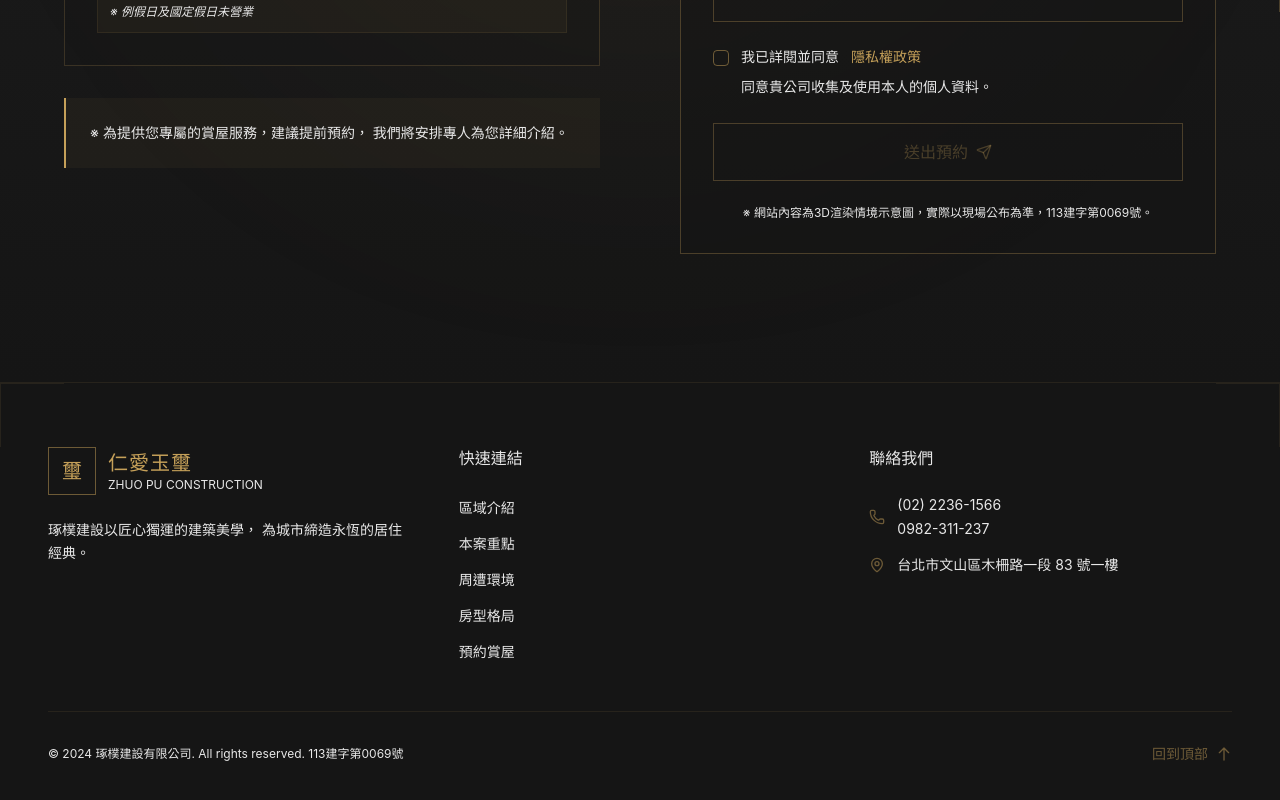
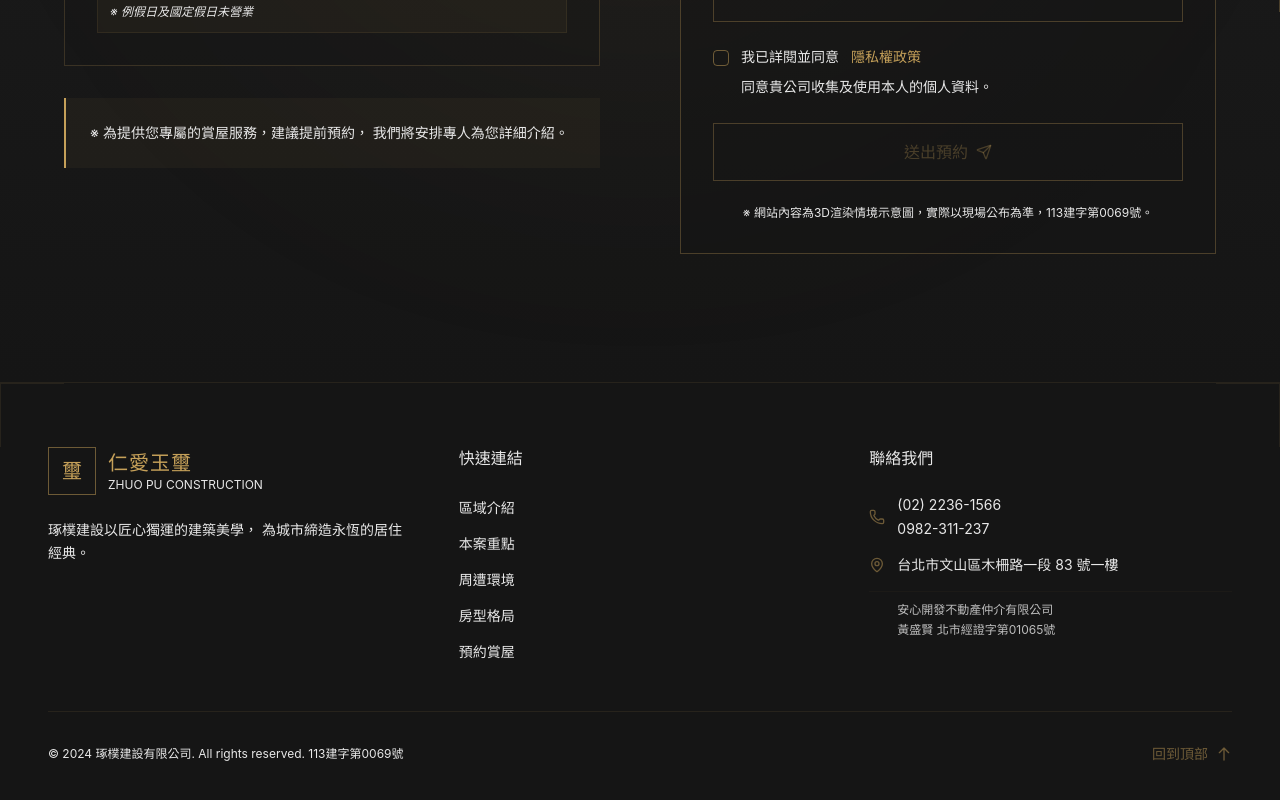
Before and after one commit to a23051886/JRY_2026, a React (Vite) app: page / in a window 1280 px wide. Shown: the part 8789-9589 px from the top of the page. Built offline with nearby package versions, Linux system fonts and the light colour scheme.

Commit message:
Update footer with real estate agency and license information

```diff
--- a/src/components/Footer.tsx
+++ b/src/components/Footer.tsx
@@ -68,6 +68,13 @@ export const Footer = () => {
                 <MapPin className="w-4 h-4 text-gold/50 mt-0.5" />
                 <span>台北市文山區木柵路一段 83 號一樓</span>
               </li>
+              <li className="flex items-start gap-3 text-text-secondary text-xs opacity-80 pt-2 border-t border-gold/5">
+                <div className="w-4 h-4" /> {/* Spacer to align with icons above */}
+                <span className="leading-relaxed">
+                  安心開發不動產仲介有限公司<br />
+                  黃盛賢 北市經證字第01065號
+                </span>
+              </li>
             </ul>
           </div>
         </div>
```
